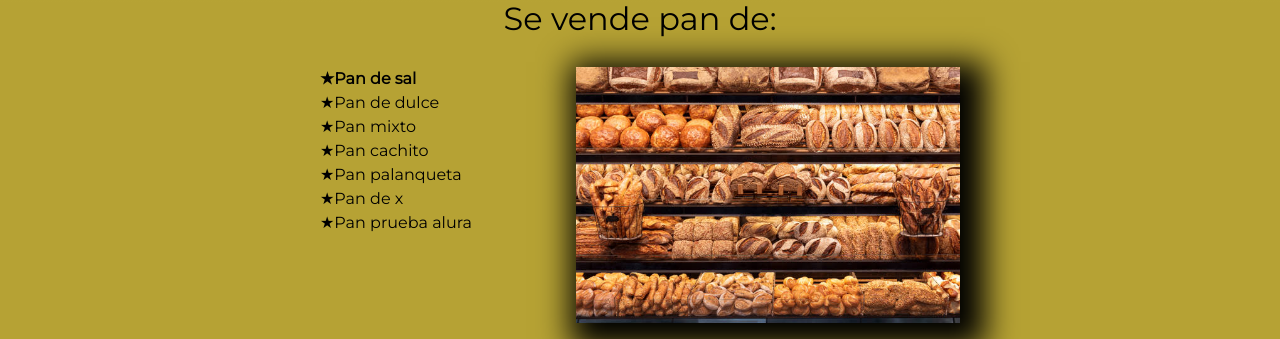
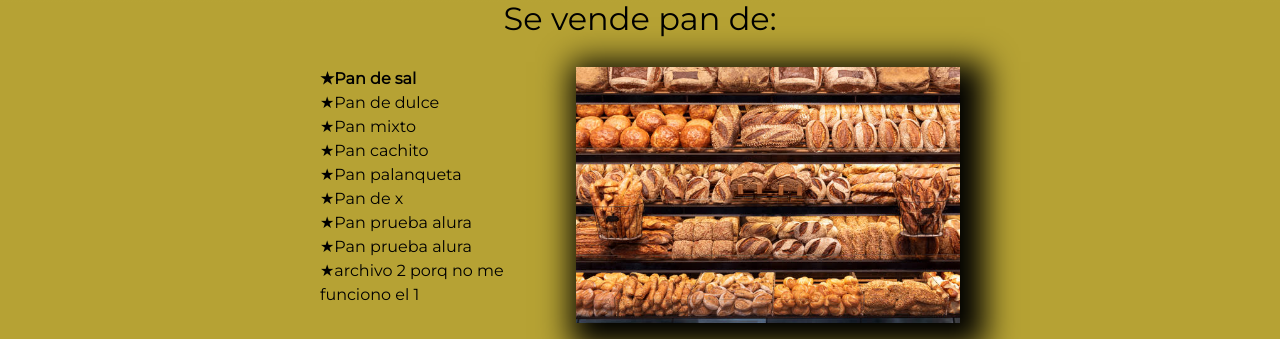
Before and after one commit to Tyrone073/pagina-panaderia, a plain HTML site: page index.html in a window 1280 px wide. Shown: the part 1735-2074 px from the top of the page. Drawn offline with Linux system fonts and the light colour scheme; grey boxes are pictures that could not be loaded.

Commit message:
segunda prueba con la lista para el merge

```diff
--- a/index.html
+++ b/index.html
@@ -77,6 +77,8 @@
                         <li class="items">Pan palanqueta</li>
                         <li class="items">Pan de x</li>
                         <li class="items">Pan prueba alura</li>
+                        <li class="items">Pan prueba alura</li>
+                        <li class="items">archivo 2 porq no me funciono el 1</li>
                     </ul><img src="imagen/istockphoto-1184226145-612x612.jpg" class="imagen-diferenciales">
                 </div>
 
```
